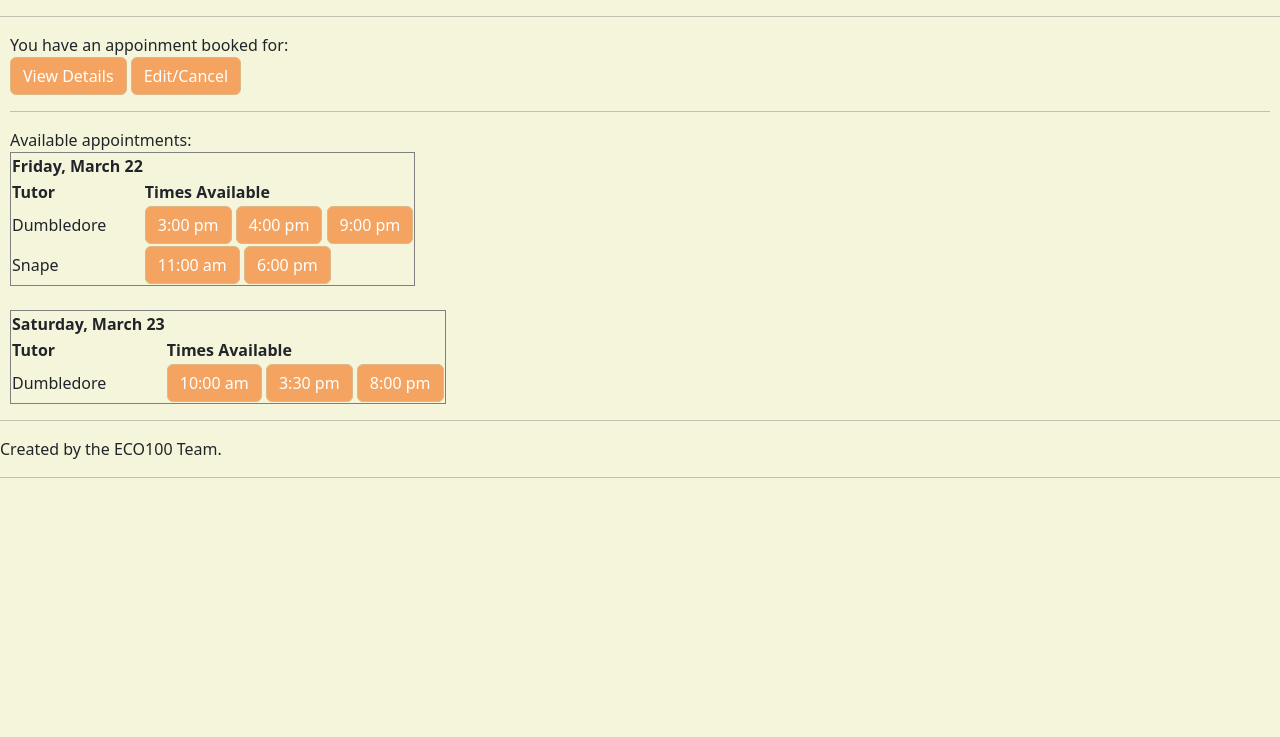
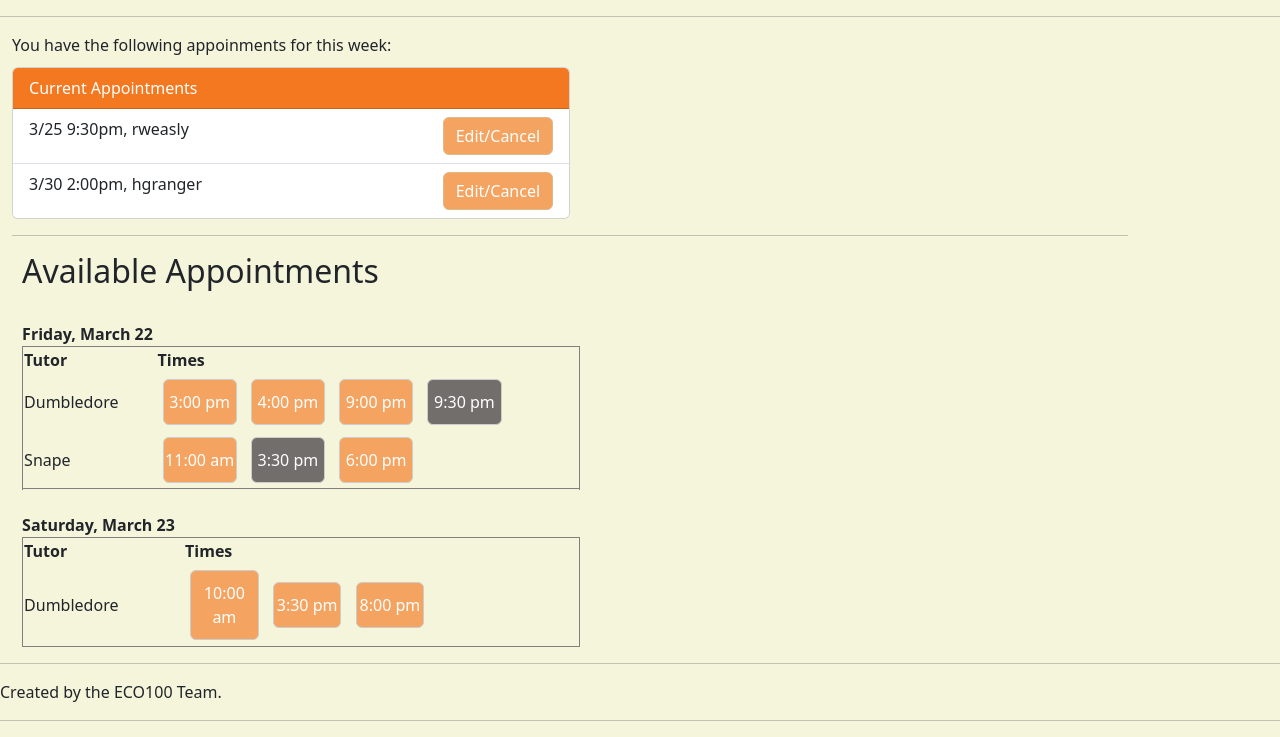
Before and after one commit to lbtan/ECO100, a Flask app: page /studentview in a window 1280 px wide. Shown: the part 136-873 px from the top of the page. Before the commit the page ends 614 px from the top, so only its background shows below. Run offline with Flask 3, Linux system fonts and the light colour scheme; some libraries are stand-ins or nearby versions.

Commit message:
edited student view

```diff
--- a/app/templates/studentview.html
+++ b/app/templates/studentview.html
@@ -10,13 +10,18 @@
     <head>
         <meta charset="UTF-8">
         <meta name="viewport" content="width=device-width, initial-scale=1">
+        <!-- Bootstrap -->
         <link href="https://cdn.jsdelivr.net/npm/bootstrap@5.3.3/dist/css/bootstrap.min.css" rel="stylesheet"
             integrity="sha384-QWTKZyjpPEjISv5WaRU9OFeRpok6YctnYmDr5pNlyT2bRjXh0JMhjY6hW+ALEwIH" crossorigin="anonymous">
+        <!-- Custom CSS Module -->
+        <link rel="stylesheet" type="text/css" href="{{ url_for('static', filename='css/styles.css') }}">
         <title>Dashboard</title>
         <style>
             body {
             background-color: #F5F5DC;
-            }.dark-btn{
+        }
+
+        .dark-btn{
             background-color: #716e6b;
             border-color: #817f7e;
             color: white;
@@ -25,64 +30,96 @@
             color:#716e6b;
             border-color:  #faf9f8;
         }
+
         .warm-btn {
             background-color: #F4A460;
             border-color: #DEB887;
             color: white;
         }
+
         .warm-btn:hover {
             background-color: #DEB887;
             border-color: #F4A460;
         }
+
         .centered {
             display: flex;
             flex-direction: column;
             align-items: center;
             justify-content: center;
             height: 100vh;
-            }.link-container {
-                max-width: 300px;
-                width: 300px;
-            }.custombg-warm{
+        }
+        .custombg-warm{
             background-color: #f37820;
         }
+
+        .card {
+            margin-top: 10px;
+        }
+
+        .time-slot {
+            width: calc(100% / 5 - 10px);
+            margin: 5px;
+            padding: 10px 0;
+            border: 1px solid #ccc;
+        }
+
+        .tutor-column {
+            width: 20%;
+        }
+
         </style>
     </head>
 
     <body>
         {% include 'studentheader.html' %}
         <hr>
-        <div style="margin:10px;">
+        <div style="margin:0.1px;" class="container" >
+            You have the following appoinments for this week:
+
+            <!-- Current Appointments Block -->
+            <div class="col-md-6">
+              <div class="card">
+                <div class="card-header custombg-warm text-white">
+                  Current Appointments
+                </div>
+                <ul class="list-group list-group-flush">
+                  <li class="list-group-item">
+                    3/25 9:30pm, rweasly
+                    <a href="#" class="btn warm-btn float-end">Edit/Cancel</a>
+                  </li>
+                  <li class="list-group-item">
+                    3/30 2:00pm, hgranger
+                    <a href="#" class="btn warm-btn float-end">Edit/Cancel</a>
+                  </li>
+                </ul>
+              </div>
+            </div>
+        <hr>
+        <!-- <div style="margin:10px;">
         You have an appoinment booked for:
         <br>
-        <button class="btn warm-btn btn-block">View Details</button> <button class="btn warm-btn btn-block">Edit/Cancel</button>
-        <hr>
-        Available appointments:
+        <button class="btn warm-btn btn-block">View Details</button> <button class="btn warm-btn btn-block">Edit/Cancel</button>  -->
+
+        <h2 style="margin-left: 10px;" class="h2">Available Appointments</h2>
         <br>
-        <table border="1">
+        <table style="margin-left:  10px;" class="col-md-6" border="1" >
+            <div style="margin-right:100px">
+            <TR VALIGN=MIDDLE>
+
+            <thead>
+                <tr><strong style="margin-left:  10px;"> Friday, March 22 </strong></tr>
                 <tr>
-            <thead>
-                <tr>
-                    <td>
-                        <strong> Friday, March 22 </strong>
-                    </td>
-                </tr>
-                <tr>
-                    <td>
-                        <strong> Tutor </strong>
-                    </td>
-                    <td>
-                        <strong> Times Available</strong>
-                    </td>
+                    <th>Tutor</th>
+                    <th>Times </th>
                 </tr>
                 <tr>
                     <td>
                         Dumbledore
                     </td>
                     <td>
-                    <button class="btn warm-btn btn-block">3:00 pm</button>
-                    <button class="btn warm-btn btn-block">4:00 pm</button>
-                    <button class="btn warm-btn btn-block">9:00 pm</button>
+                        <button class="btn warm-btn time-slot">3:00 pm</button> <button class="btn warm-btn btn-block time-slot">4:00 pm</button>
+                         <button class="btn warm-btn  time-slot">9:00 pm</button> <button class="btn dark-btn btn-block time-slot">9:30 pm</button>
                     </td>
                 </tr>
                 <tr>
@@ -90,35 +127,35 @@
                         Snape
                     </td>
                     <td>
-                        <button class="btn warm-btn btn-block">11:00 am</button>
-                        <button class="btn warm-btn btn-block">6:00 pm</button>
+                        <button class="btn warm-btn btn-block time-slot">11:00 am</button> <button class="btn dark-btn btn-block time-slot">3:30 pm</button>
+                        <button class="btn warm-btn btn-block time-slot">6:00 pm</button>
                     </td>
                 </tr>
             </thead>
             </tr>
+        </TR>
+    </div>
         </table>
     <br>
-        <table border="1">
+        <table style="margin-left:  10px;" class="col-md-6" border="1">
             <thead>
-                    <td>
-                        <strong> Saturday, March 23 </strong>
-                    </td>
+                    <tr>
+                        <strong style="margin-left:  10px;"> Saturday, March 23 </strong>
+                    </tr>
                 </tr>
                 <tr>
-                    <td>
-                        <strong> Tutor </strong>
-                    </td>
-                    <td>
-                        <strong> Times Available</strong>
-                    </td>
+                    <th> Tutor </th>
+                    <th>Times </td>
                 </tr>
                 <tr>
                     <td>
                         Dumbledore
                     </td>
                     <td>
-                        <button class="btn warm-btn btn-block">10:00 am</button> <button class="btn warm-btn btn-block">3:30 pm</button>
-                        <button class="btn warm-btn btn-block">8:00 pm</button>
+                        <button class="btn warm-btn btn-block time-slot">10:00 am</button>
+                        <button class="btn warm-btn btn-block time-slot">3:30 pm</button>
+                        <button class="btn warm-btn btn-block time-slot">8:00 pm</button>
+
                     </td>
             </thead>
         </table>
```
Lines whose indentation alone changed are shown as unchanged.
